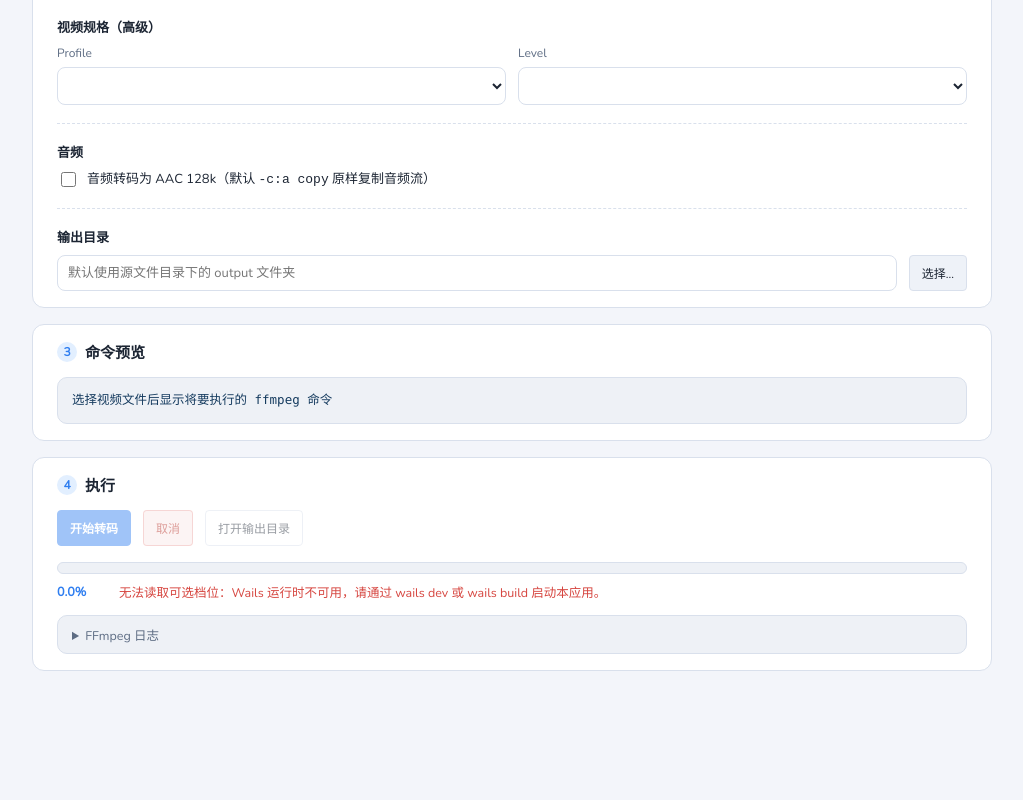
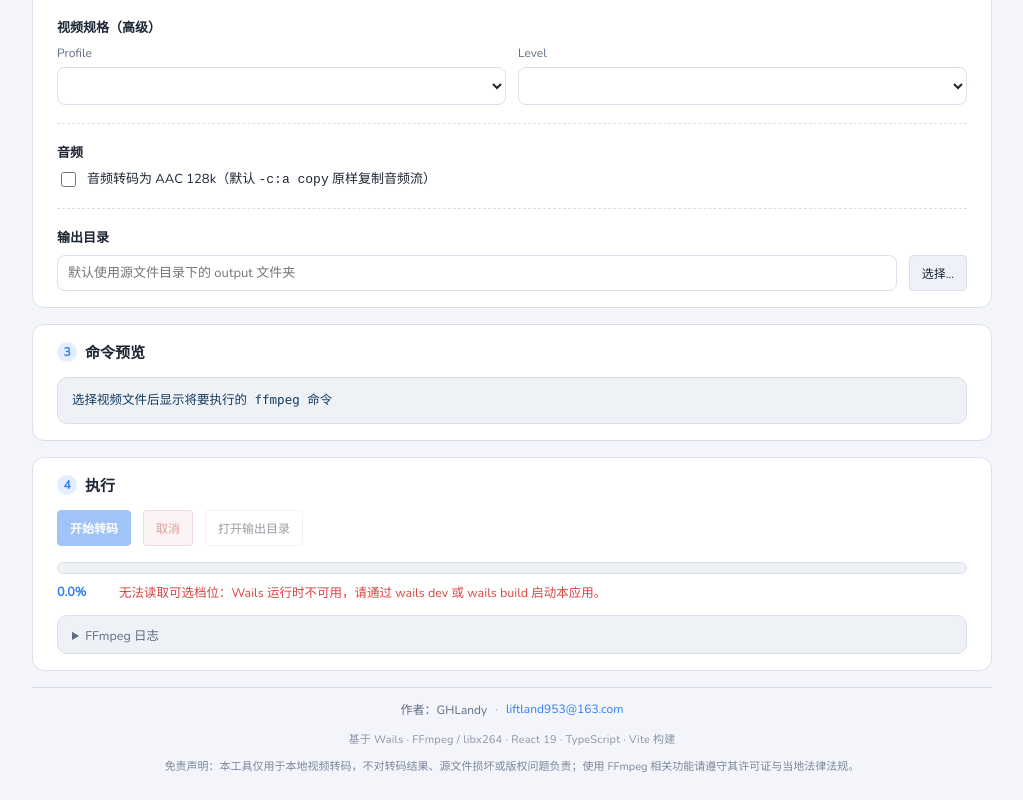
Before and after one commit to GHLandy/ff-transcode, a React (Vite) app in the folder frontend/: page / in a window 1280 px wide. Shown: the part 498-1298 px from the top of the page, without its empty margins (128-1151 px from the left). Before the commit the page ends 1193 px from the top, so only its background shows below. Built offline with nearby package versions, Linux system fonts and the light colour scheme.

Commit message:
feat: 作者信息&技术栈信息&免责声明

```diff
--- a/frontend/src/App.css
+++ b/frontend/src/App.css
@@ -909,3 +909,47 @@
 .src-note.bad {
   color: var(--muted);
 }
+
+/* ---------- 页脚作者信息 ---------- */
+
+.app-foot {
+  border-top: 1px solid var(--line);
+  text-align: center;
+}
+
+.authorinfo {
+  display: flex;
+  align-items: center;
+  justify-content: center;
+  gap: 8px;
+  font-size: 12px;
+  color: var(--muted);
+}
+
+.app-foot a {
+  color: var(--accent);
+  text-decoration: none;
+}
+
+.app-foot a:hover {
+  text-decoration: underline;
+}
+
+.app-foot .sep {
+  opacity: 0.6;
+}
+
+.app-foot .tech {
+  font-size: 11px;
+  letter-spacing: 0.02em;
+  color: var(--muted);
+  opacity: 0.7;
+}
+
+.app-foot .disclaimer {
+  margin: 0;
+  font-size: 11px;
+  line-height: 1.6;
+  color: var(--muted);
+  opacity: 0.8;
+}
--- a/frontend/src/App.tsx
+++ b/frontend/src/App.tsx
@@ -924,6 +924,21 @@ export default function App() {
           onOpenBinDir={() => void openBinDir()}
         />
       )}
+
+      <footer className="app-foot">
+        <p className="authorinfo">
+          <span>作者：GHLandy</span>
+          <span className="sep">·</span>
+          <a href="mailto:liftland953@163.com" title="mailto:liftland953@163.com">
+            liftland953@163.com
+          </a>
+        </p>
+        <p className="tech">基于 Wails · FFmpeg / libx264 · React 19 · TypeScript · Vite 构建</p>
+        <p className="disclaimer">
+          免责声明：本工具仅用于本地视频转码，不对转码结果、源文件损坏或版权问题负责；使用 FFmpeg
+          相关功能请遵守其许可证与当地法律法规。
+        </p>
+      </footer>
     </div>
   );
 }
```
